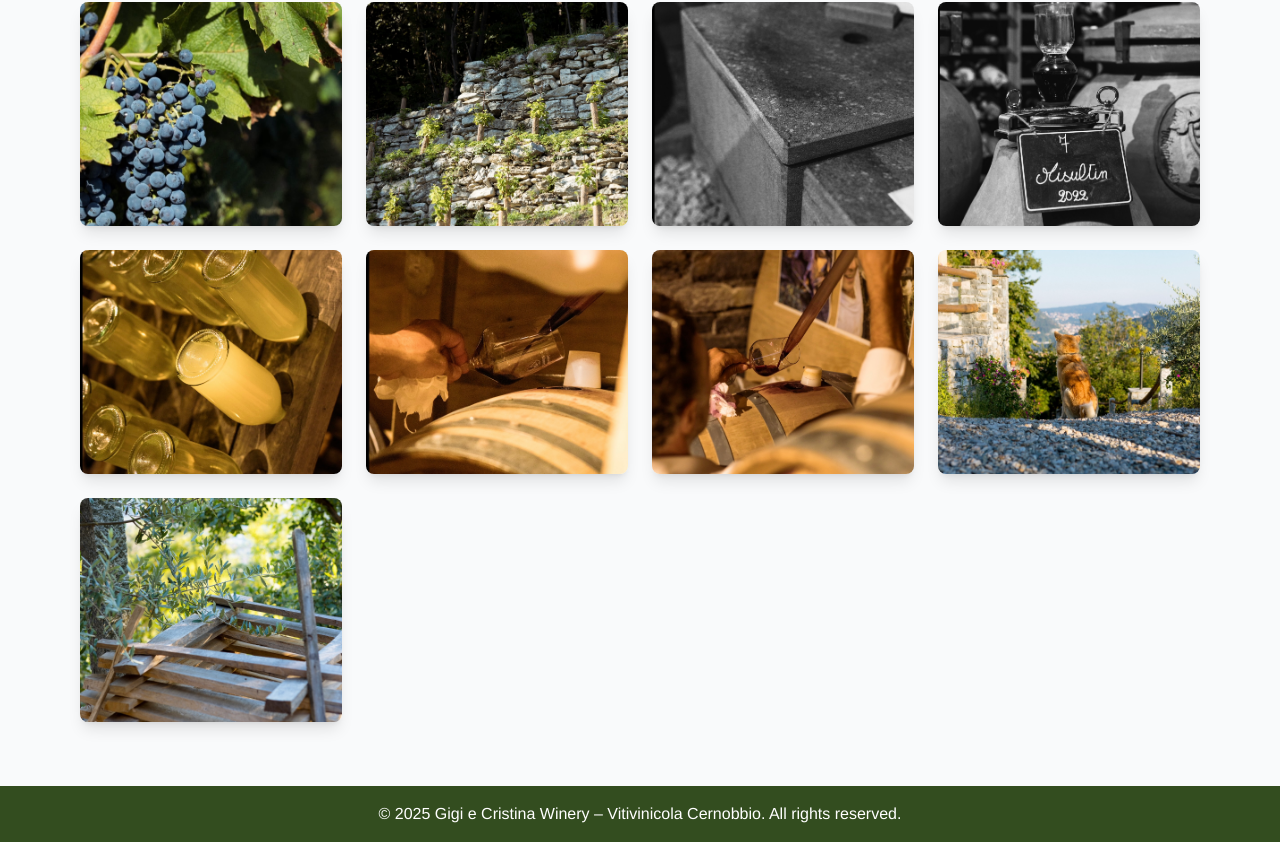
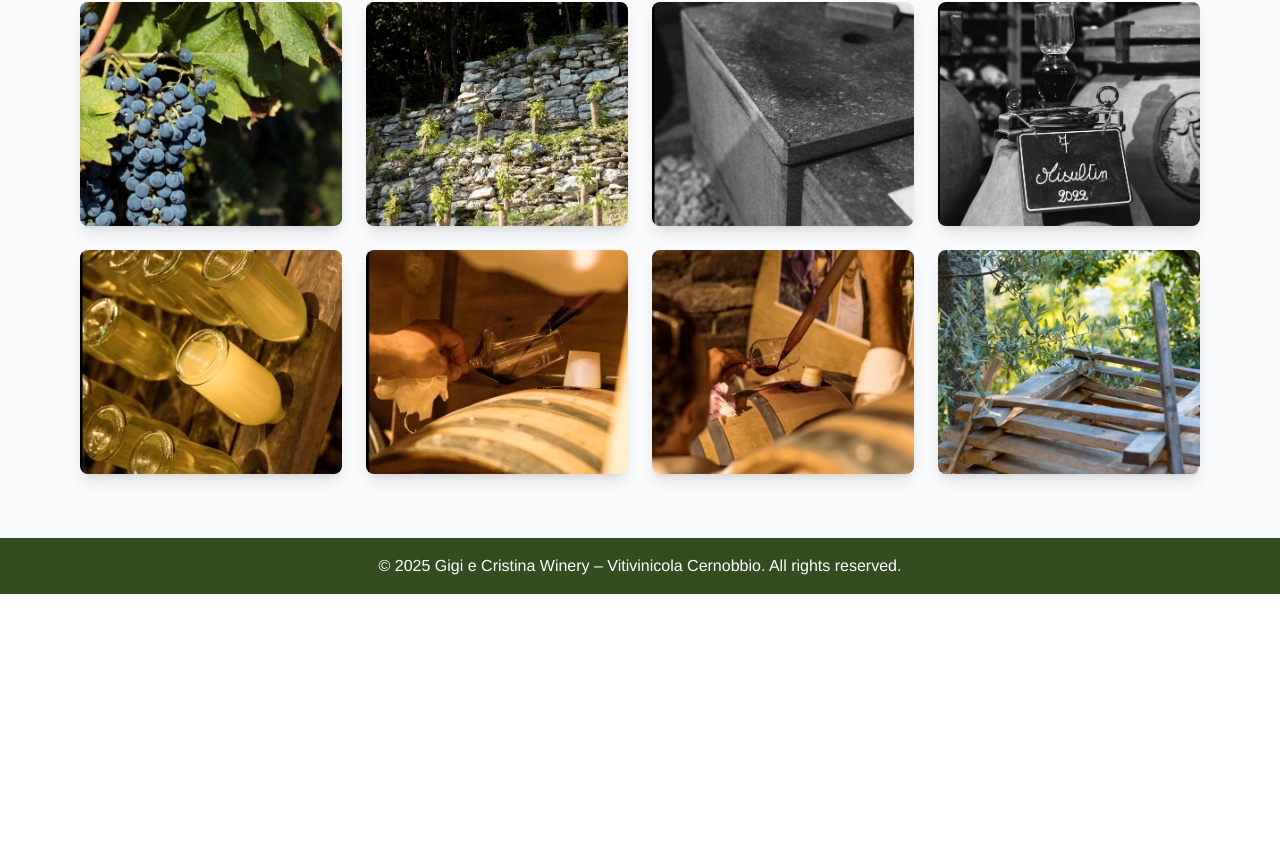
Before and after one commit to Marsmao2/VitivinicolaCernobbio1, a React (Create React App) app: page / in a window 1280 px wide. Shown: the part 2150-2992 px from the top of the page. After the commit the page ends 2744 px from the top, so only its background shows below. Built offline with nearby package versions, Linux system fonts and the light colour scheme.

Commit message:
Update Gallery.js
Gallery.js: rimossa immagine 12.jpg

```diff
--- a/src/components/Gallery.js
+++ b/src/components/Gallery.js
@@ -12,7 +12,6 @@ const images = [
   { src: '/images/9.jpg', alt: 'Foto 9: Bottiglie appoggiate in cantina' },
   { src: '/images/10.jpg', alt: 'Foto 10: Dettaglio di una vino-barrique' },
   { src: '/images/11.jpg', alt: 'Foto 11: Dettaglio di filare di vite' },
-  { src: '/images/12.jpg', alt: 'Foto 12: Grappolo d’uva matura' },
   { src: '/images/13.jpg', alt: 'Foto 13: Travertino e viti su terrazzamento' },
 ];
 
```
